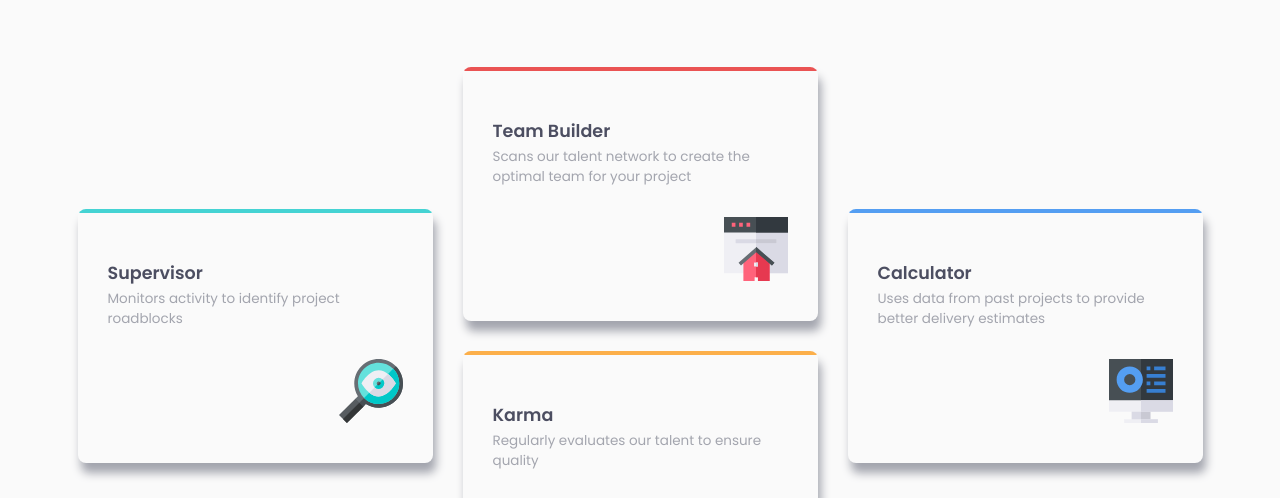
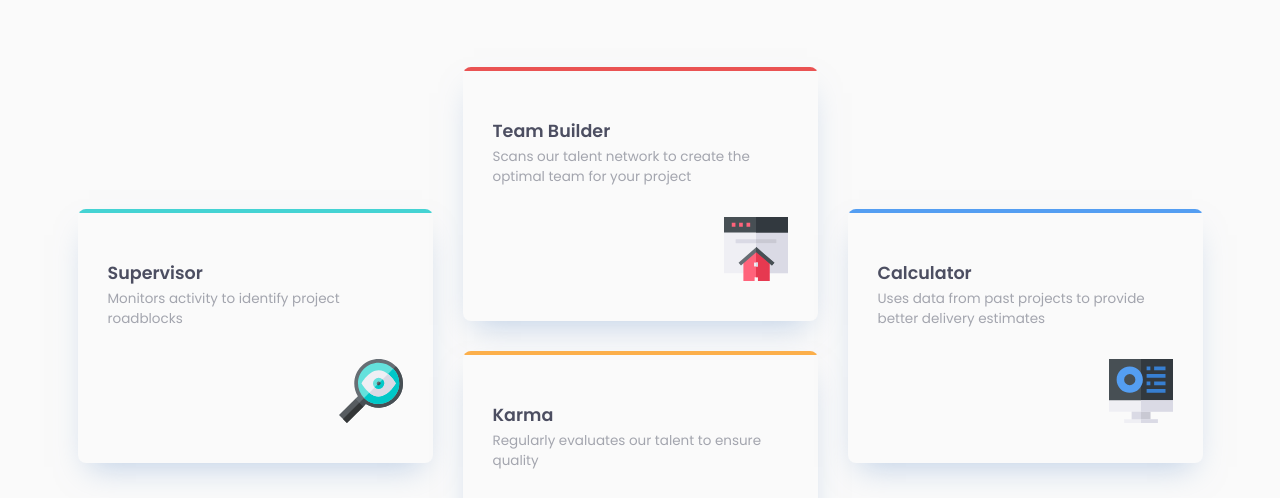
Before and after one commit to dinoferre/Frontend-Mentor-03-Four-card-feature-section, a plain HTML site: page index.html in a window 1280 px wide. Shown: the part 271-769 px from the top of the page. Drawn offline with Linux system fonts and the light colour scheme.

Commit message:
modifColorSombra

```diff
--- a/styles.css
+++ b/styles.css
@@ -55,7 +55,7 @@ header p {
 .cards {
   border-radius: 8px;
   background-color: var(--VeryLightGray);
-  box-shadow: 3px 10px 10px var(--GrayishBlue);
+  box-shadow: 0 0.9375rem 1.875rem -0.6875rem rgb(131 166 210 / 50%);
   margin-bottom: 30px;
   min-width: 310px;
   max-width: 500px;
```
